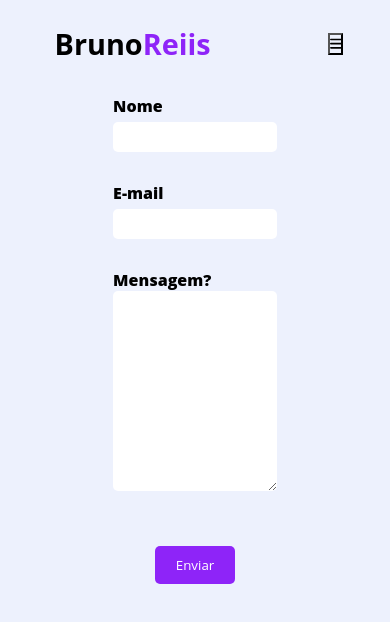
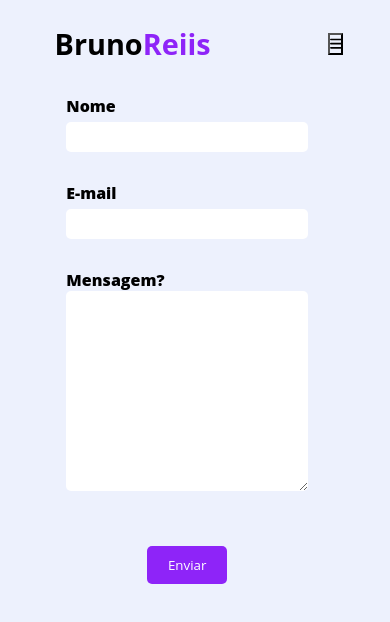
Before and after one commit to BrunoReiis/Portfolio, a React (Create React App) app: page /contact in a window 390 px wide. Shown: the top 622 px of the page. Built offline with nearby package versions, Linux system fonts and the light colour scheme.

Commit message:
Adicionando responsividade ao Contato

```diff
--- a/src/pages/Contact.css
+++ b/src/pages/Contact.css
@@ -75,3 +75,10 @@ form {
     transform: scale(1.1);
     background: #8e24f8;
 }
+
+@media (max-width: 900px){
+    form {
+        width: 90%;
+        margin-left: 3%;
+    }
+}
```
